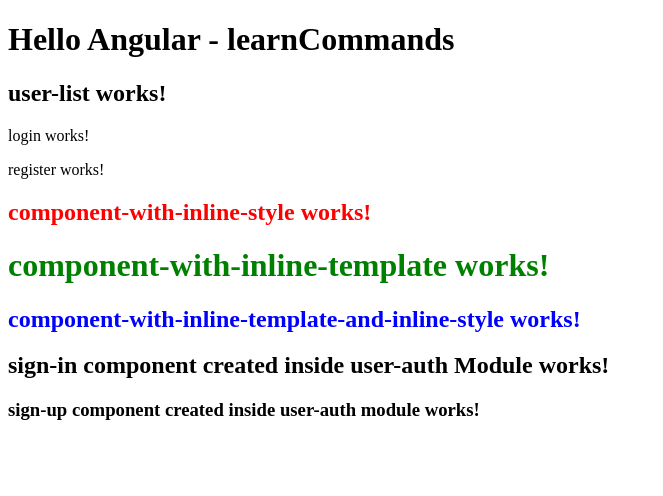
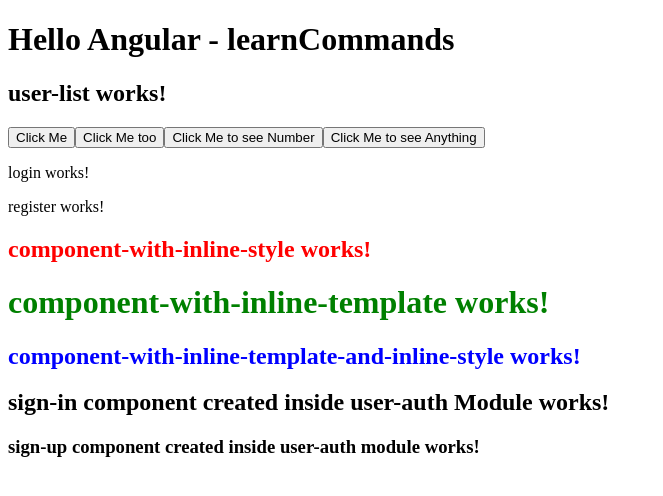
Before and after one commit to ShashikumarKoti/2024, an Angular app in the folder Angular/learnCommands/: page / in a window 1280 px wide. Shown: the top 496 px of the page, without its empty margins (0-663 px from the left). Built offline with nearby package versions, Linux system fonts and the light colour scheme.

Commit message:
basics of function call

```diff
--- a/Angular/learnCommands/src/app/user-list/user-list.component.html
+++ b/Angular/learnCommands/src/app/user-list/user-list.component.html
@@ -1 +1,5 @@
 <h2>user-list works!</h2>
+<button (click)="getName()">Click Me</button>
+<button (click)="getNameWithParams('Hello there')">Click Me too</button>
+<button (click)="getNameWithParamsAsInt(8888)">Click Me to see Number</button>
+<button (click)="getNameWithAnyParams('Shashi',8888)">Click Me to see Anything</button>
--- a/Angular/learnCommands/src/app/user-list/user-list.component.ts
+++ b/Angular/learnCommands/src/app/user-list/user-list.component.ts
@@ -12,4 +12,21 @@
   ngOnInit(): void {
   }
 
+getName()
+{
+  alert("function called");
 }
+getNameWithParams(name: string)
+{
+  alert(name);
+}
+getNameWithParamsAsInt(num: number)
+{
+  alert(num);
+}
+getNameWithAnyParams(name: string, num: number)
+{
+  alert(name);
+  alert(num);
+}
+}
```
Also changed, not shown: 1 other file (tests, documents, lock files or other folders).
